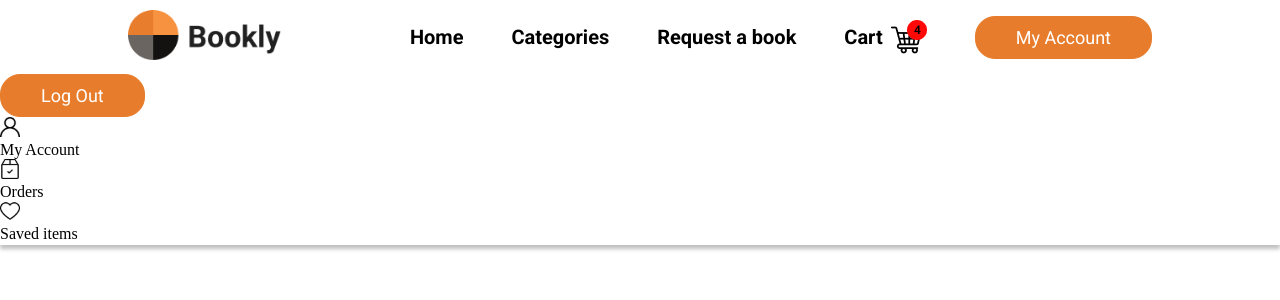
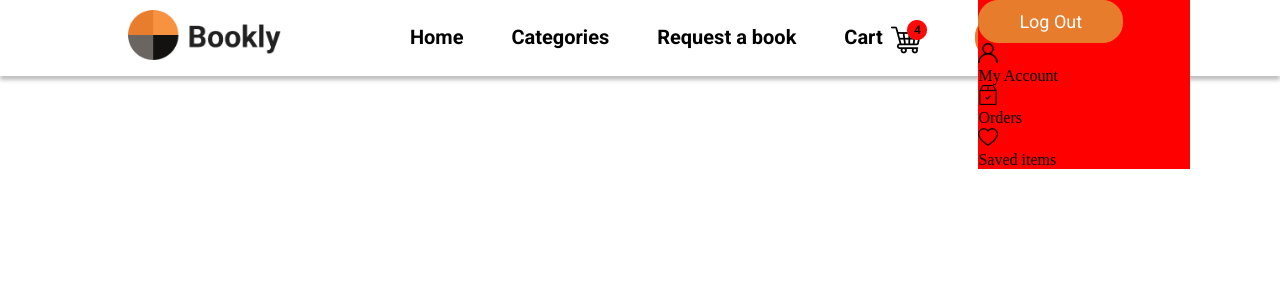
Before and after one commit to gift56/Bookly2.0, a React (Create React App) app: page /page/account in a window 1280 px wide. Shown: the top 300 px of the page. Built offline with nearby package versions, Linux system fonts and the light colour scheme; no server answers; a web font is replaced by a local one.

Commit message:
stying drop down

```diff
--- a/src/sass/AccountStyles/account.module.scss
+++ b/src/sass/AccountStyles/account.module.scss
@@ -1,3 +1,9 @@
-.accHead{
-
+.accHead {
+  .dropdown {
+    position: absolute;
+    right: 7%;
+    top: 0;
+    width: 212px;
+    background-color: red;
+  }
 }
```
